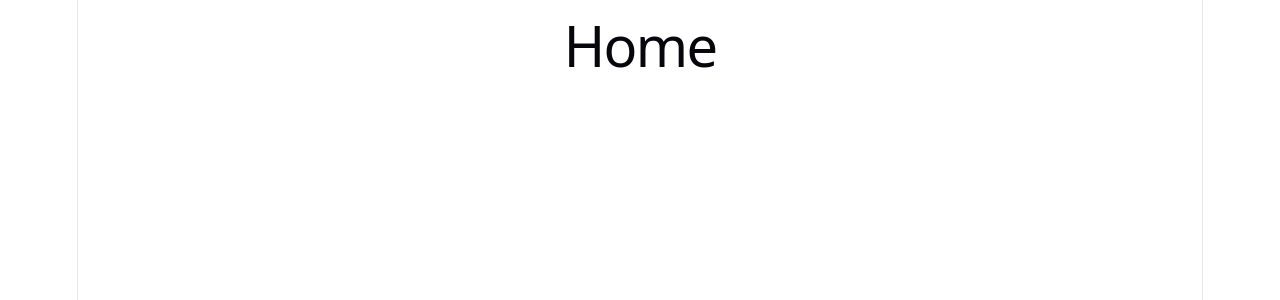
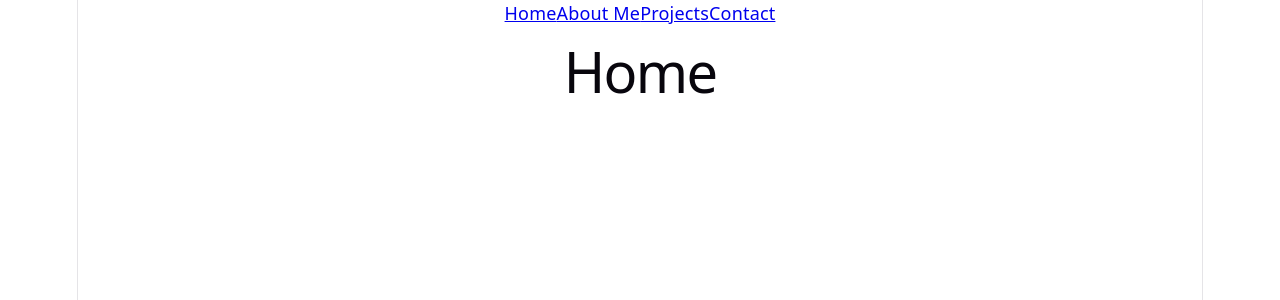
Before and after one commit to bdnaima/my_upgraded_portfolio, a React (Vite) app: page / in a window 1280 px wide. Shown: the top 300 px of the page. Built offline with nearby package versions, Linux system fonts and the light colour scheme.

Commit message:
Create folders and files for components

```diff
--- a/src/App.jsx
+++ b/src/App.jsx
@@ -5,9 +5,12 @@ import AboutMe from "./pages/AboutMe";
 import Projects from "./pages/Projects";
 import Contact from "./pages/Contact";
 
+import Navbar from "./components/Navbar/Navbar";
+
 const App = () => {
   return (
     <BrowserRouter>
+      <Navbar />
       <Routes>
         <Route path="/" element={<Home />} />
         <Route path="/about" element={<AboutMe />} />
--- /dev/null
+++ b/src/components/Navbar/Navbar.jsx
@@ -0,0 +1,14 @@
+import { Link } from "react-router-dom";
+
+const Navbar = () => {
+  return (
+    <nav>
+      <Link to="/">Home</Link>
+      <Link to="/about">About Me</Link>
+      <Link to="/projects">Projects</Link>
+      <Link to="/contact">Contact</Link>
+    </nav>
+  );
+};
+
+export default Navbar;
```
Also changed, not shown: src/components/Hero/Hero.css (added), src/components/Hero/Hero.jsx (added), src/components/Navbar/Navbar.css (added).
